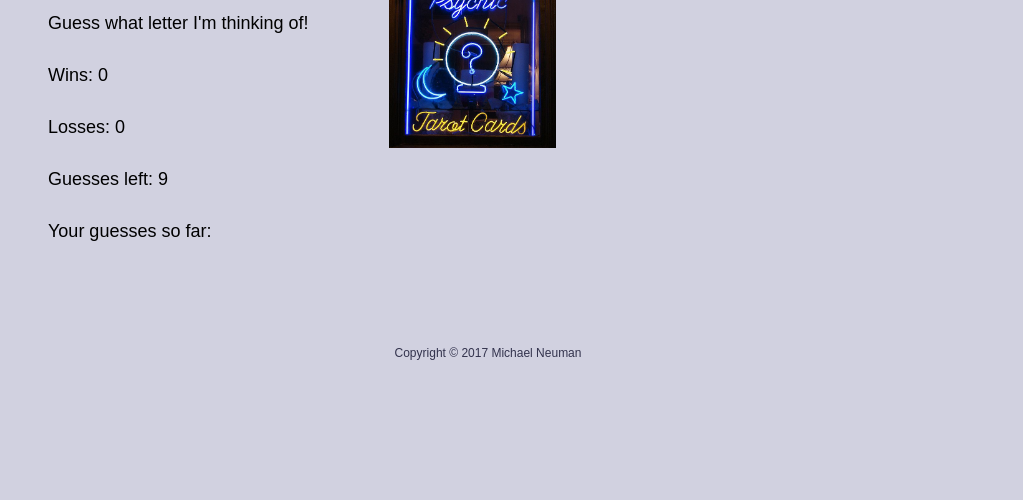
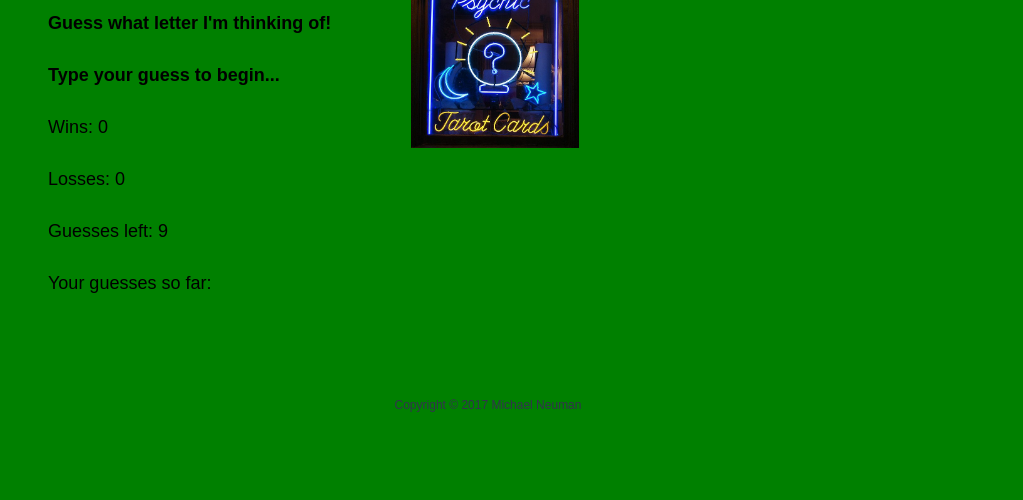
Before and after one commit to mpneuman/Psychic-Game, a plain HTML site: page index.html in a window 1280 px wide. Shown: the part 300-800 px from the top of the page, without its empty margins (0-1023 px from the left). Drawn offline with Linux system fonts and the light colour scheme.

Commit message:
additions

```diff
--- a/assets/css/style.css
+++ b/assets/css/style.css
@@ -2,7 +2,7 @@
     font-family: 'Arial', 'Helvetica Neue', Helvetica, sans-serif;
     font-size: 18px;
     line-height: 34px;
-    background-color: #d1d1e0;
+    background-color: green;
   }
 
 
--- a/assets/javascript/game.js
+++ b/assets/javascript/game.js
@@ -1,8 +1,8 @@
-//Array of possible computer choices
+//possible computer choices
 var computerChoices = ["a", "b", "c", "d", "e", "f", "g", "h", "i", "j", "k", "l", "m", "n", "o", "p", "q", "r", "s", "t", "u", "v", "w", "x", "y", "z"];
 
 
-//Variables for tracking players wins, losses, & guesses left
+//racking players wins, losses, & guesses left
 var wins = 0;
 var losses = 0;
 var guessesLeft = 9;
@@ -18,7 +18,7 @@
 }
 
 
-//Game
+//Game play
 document.onkeyup = function(event) {
 	var playerGuess = event.key;
 	lettersGuessed.push(playerGuess);
--- a/index.html
+++ b/index.html
@@ -13,12 +13,13 @@
 	<header id=banner>
 		<div class="container">
 			<img src="assets/images/moon.png" class="head-image" alt="Moon">
-			<h1>The Psychic Game</h1>
+            <h1>The Psychic Game</h1>
 		</div>
 	</header>
 
 	<div id="game" class="main-container">
-		<p>Guess what letter I'm thinking of!</p>
+        <strong><p>Guess what letter I'm thinking of!</p></strong>
+        <strong><p>Type your guess to begin...</p></strong>
 		<p>Wins: 0</p>
     <p>Losses: 0</p>
     <p>Guesses left: 9</p>
```
